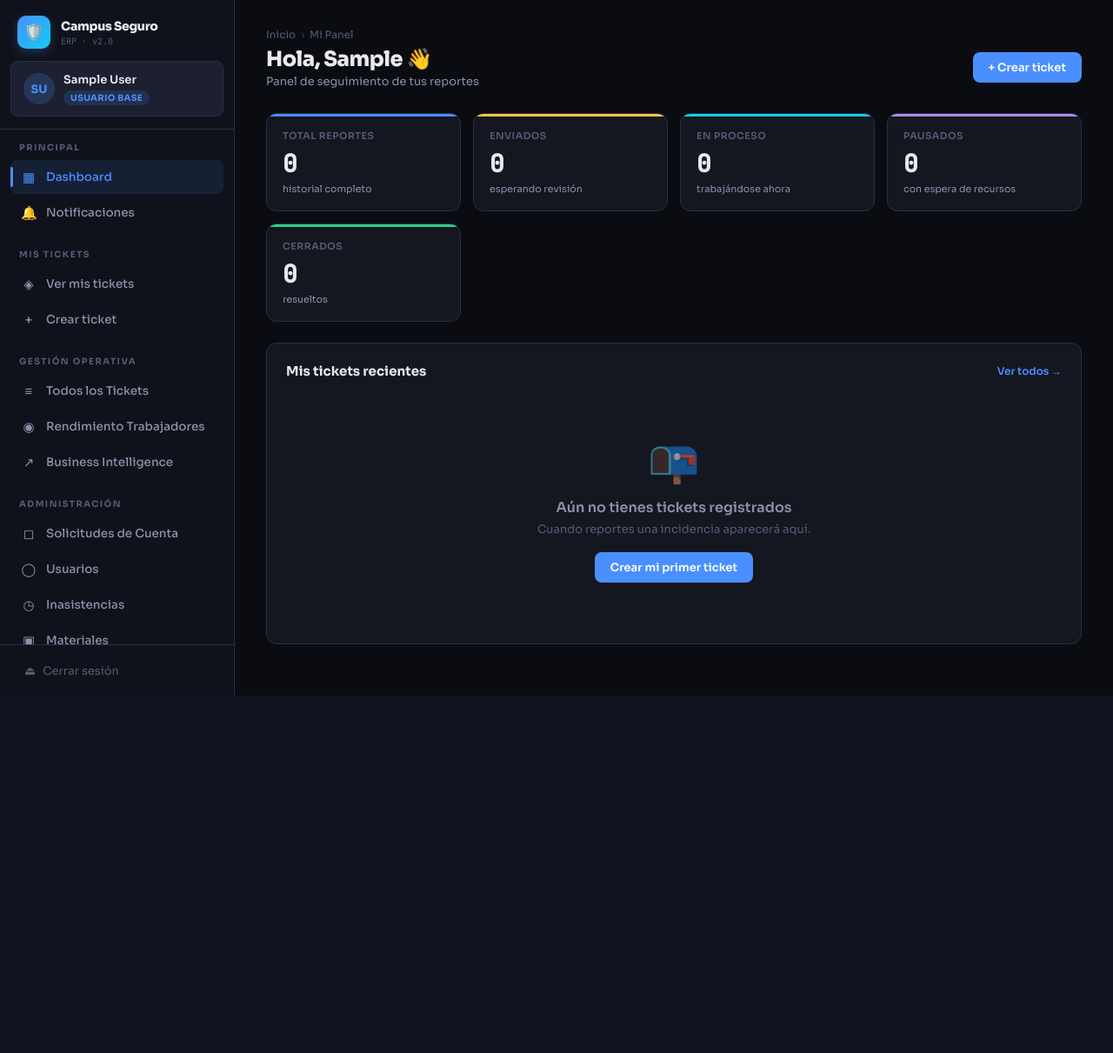
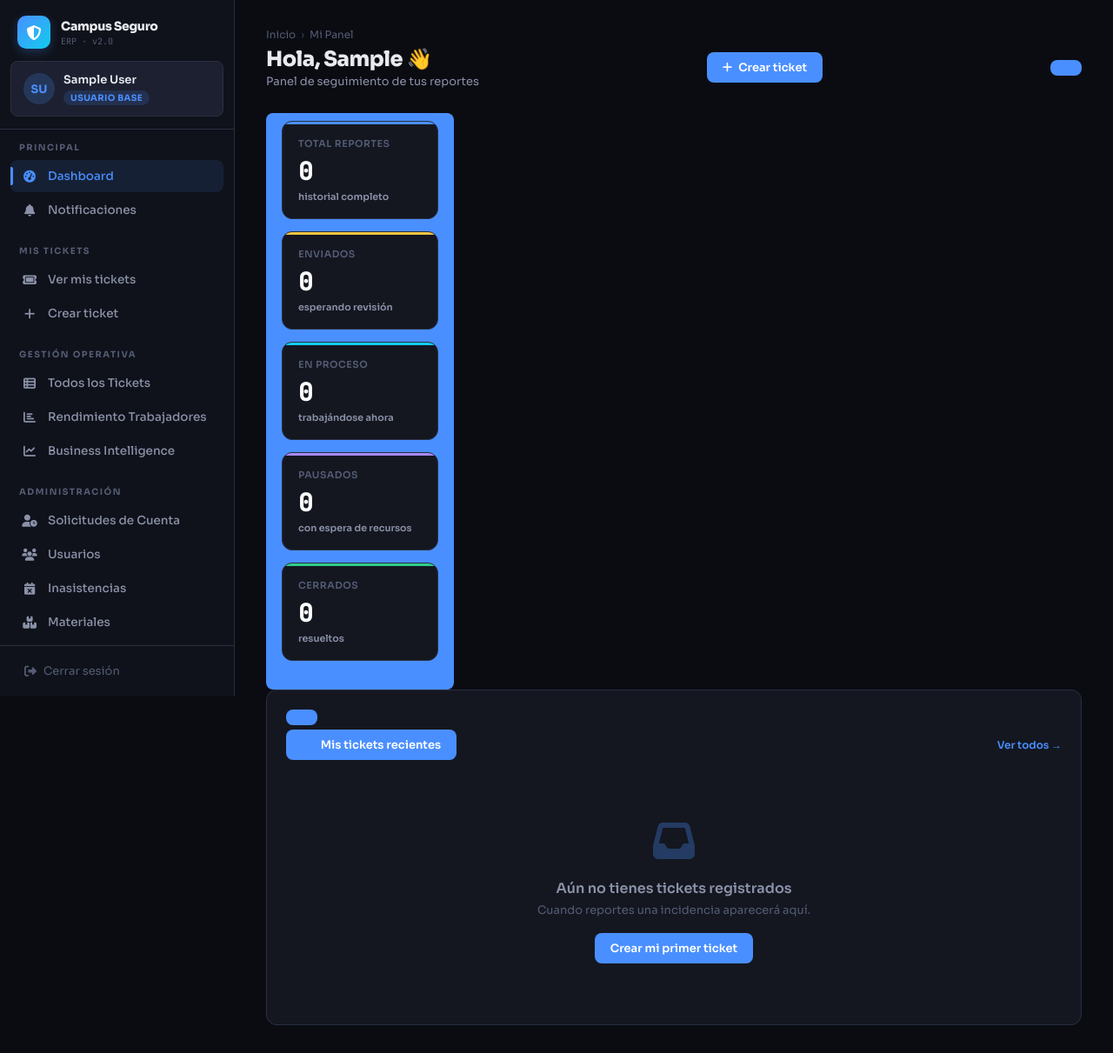
Before and after one commit to jordanrj1/Proyecto-CampuSeguro-, a Django app: page /dashboard/ in a window 1280 px wide. Shown: the whole page at 87% size. Before the commit the page ends 800 px from the top, so only its background shows below. Run offline with Django 5.2, Linux system fonts and the light colour scheme; the visitor is signed in with stand-in values (Sample User, id 1); data that the repository does not hold is empty.

Commit message:
Nuevo ux: iconografia profesional con Font Awesome 6 en toda la interfaz
Se elegio Integrar Font Awesome 6 Free via CDN (sin instalacion, sin build tools) y reemplazo todos los simbolos Unicode y emojis del sistema por iconos vectoriales consistentes. En la barra lateral: fa-gauge-high para el panel, fa-bell notificaciones, fa-ticket mis tickets, fa-table-list gestion, fa-chart-line BI, fa-shield-halved guardia, fa-wrench mantencion, fa-circle-user perfil, fa-right-from-bracket cierre de sesion. En los dashboards: iconos de color contextual en cada card-title (fa-circle-check reparaciones, fa-circle-xmark no reparados, fa-bolt acciones rapidas, etc.), iconos en alertas operativas, y estados vacios con fa-inbox / fa-circle-check bien proporcionados. En los botones de accion: fa-play tomar trabajo, fa-pen-to-square registrar avance, fa-circle-xmark no reparable, fa-stopwatch estimar.

```diff
--- a/Fase 2/Evidencias Proyecto/campus_seguro/app/templates/app/base.html
+++ b/Fase 2/Evidencias Proyecto/campus_seguro/app/templates/app/base.html
@@ -5,6 +5,7 @@
 <meta name="viewport" content="width=device-width, initial-scale=1.0">
 <title>{% block title %}Campus Seguro · ERP{% endblock %}</title>
 <link href="https://fonts.googleapis.com/css2?family=Sora:wght@300;400;500;600;700;800&family=JetBrains+Mono:wght@400;500&display=swap" rel="stylesheet">
+<link rel="stylesheet" href="https://cdnjs.cloudflare.com/ajax/libs/font-awesome/6.7.2/css/all.min.css">
 <style>
 :root {
   --bg-900: #0a0c12;
@@ -92,7 +93,7 @@ a { color: inherit; text-decoration: none; }
   content: ''; position: absolute; left: 0; top: 8px; bottom: 8px; width: 3px;
   background: var(--accent-blue); border-radius: 0 2px 2px 0;
 }
-.nav-item .icon { width: 18px; text-align: center; font-size: 15px; }
+.nav-item .icon { width: 20px; text-align: center; font-size: 14px; display: inline-flex; align-items: center; justify-content: center; flex-shrink: 0; }
 .nav-item .badge-mini {
   margin-left: auto; background: var(--accent-red); color: #fff;
   font-size: 10px; padding: 1px 6px; border-radius: 10px; font-weight: 700;
@@ -346,7 +347,7 @@ select { cursor: pointer; }
   <aside class="sidebar">
     <!-- Logo + nombre del sistema -->
     <div class="sb-brand">
-      <div class="logo">🛡️</div>
+      <div class="logo"><i class="fa-solid fa-shield-halved" style="color:#fff;font-size:17px;"></i></div>
       <div>
         <div class="name">Campus Seguro</div>
         <div class="sub">ERP · v2.0</div>
@@ -368,10 +369,10 @@ select { cursor: pointer; }
       <div class="nav-section">
         <div class="nav-label">Principal</div>
         <a href="{% url 'app:dashboard' %}" class="nav-item {% if request.resolver_match.url_name == 'dashboard' %}active{% endif %}">
-          <span class="icon">▦</span> Dashboard
+          <span class="icon"><i class="fa-solid fa-gauge-high"></i></span> Dashboard
         </a>
         <a href="{% url 'app:notificaciones' %}" class="nav-item {% if request.resolver_match.url_name == 'notificaciones' %}active{% endif %}">
-          <span class="icon">🔔</span> Notificaciones
+          <span class="icon"><i class="fa-solid fa-bell"></i></span> Notificaciones
           {% if notif_no_leidas_count %}<span class="badge-mini">{{ notif_no_leidas_count }}</span>{% endif %}
         </a>
       </div>
@@ -380,10 +381,10 @@ select { cursor: pointer; }
       <div class="nav-section">
         <div class="nav-label">Mis Tickets</div>
         <a href="{% url 'app:mis_tickets' %}" class="nav-item {% if request.resolver_match.url_name == 'mis_tickets' %}active{% endif %}">
-          <span class="icon">◈</span> Ver mis tickets
+          <span class="icon"><i class="fa-solid fa-ticket"></i></span> Ver mis tickets
         </a>
         <a href="{% url 'app:crear_ticket' %}" class="nav-item {% if request.resolver_match.url_name == 'crear_ticket' %}active{% endif %}">
-          <span class="icon">+</span> Crear ticket
+          <span class="icon"><i class="fa-solid fa-plus"></i></span> Crear ticket
         </a>
       </div>
       {% endif %}
@@ -392,28 +393,28 @@ select { cursor: pointer; }
       <div class="nav-section">
         <div class="nav-label">Gestión Operativa</div>
         <a href="{% url 'app:gestor_tickets' %}" class="nav-item {% if request.resolver_match.url_name == 'gestor_tickets' %}active{% endif %}">
-          <span class="icon">≡</span> Todos los Tickets
+          <span class="icon"><i class="fa-solid fa-table-list"></i></span> Todos los Tickets
         </a>
         <a href="{% url 'app:gestor_operativo' %}" class="nav-item {% if request.resolver_match.url_name == 'gestor_operativo' %}active{% endif %}">
-          <span class="icon">◉</span> Rendimiento Trabajadores
+          <span class="icon"><i class="fa-solid fa-chart-bar"></i></span> Rendimiento Trabajadores
         </a>
         <a href="{% url 'app:gestor_bi' %}" class="nav-item {% if request.resolver_match.url_name == 'gestor_bi' %}active{% endif %}">
-          <span class="icon">↗</span> Business Intelligence
+          <span class="icon"><i class="fa-solid fa-chart-line"></i></span> Business Intelligence
         </a>
       </div>
       <div class="nav-section">
         <div class="nav-label">Administración</div>
         <a href="{% url 'app:gestor_solicitudes_cuenta' %}" class="nav-item {% if request.resolver_match.url_name == 'gestor_solicitudes_cuenta' %}active{% endif %}">
-          <span class="icon">◻</span> Solicitudes de Cuenta
+          <span class="icon"><i class="fa-solid fa-user-clock"></i></span> Solicitudes de Cuenta
         </a>
         <a href="{% url 'app:gestor_usuarios' %}" class="nav-item {% if request.resolver_match.url_name == 'gestor_usuarios' %}active{% endif %}">
-          <span class="icon">◯</span> Usuarios
+          <span class="icon"><i class="fa-solid fa-users"></i></span> Usuarios
         </a>
         <a href="{% url 'app:gestor_inasistencias' %}" class="nav-item {% if request.resolver_match.url_name == 'gestor_inasistencias' %}active{% endif %}">
-          <span class="icon">◷</span> Inasistencias
+          <span class="icon"><i class="fa-solid fa-calendar-xmark"></i></span> Inasistencias
         </a>
         <a href="{% url 'app:materiales_listado' %}" class="nav-item {% if request.resolver_match.url_name == 'materiales_listado' %}active{% endif %}">
-          <span class="icon">▣</span> Materiales
+          <span class="icon"><i class="fa-solid fa-boxes-stacked"></i></span> Materiales
         </a>
       </div>
       {% endif %}
@@ -422,10 +423,10 @@ select { cursor: pointer; }
       <div class="nav-section">
         <div class="nav-label">Guardia</div>
         <a href="{% url 'app:dashboard' %}" class="nav-item {% if request.resolver_match.url_name == 'dashboard' %}active{% endif %}">
-          <span class="icon">◈</span> Validaciones Pendientes
+          <span class="icon"><i class="fa-solid fa-shield-halved"></i></span> Validaciones Pendientes
         </a>
         <a href="{% url 'app:registrar_inasistencia' %}" class="nav-item {% if request.resolver_match.url_name == 'registrar_inasistencia' %}active{% endif %}">
-          <span class="icon">◷</span> Registrar Inasistencia
+          <span class="icon"><i class="fa-solid fa-calendar-xmark"></i></span> Registrar Inasistencia
         </a>
       </div>
       {% endif %}
@@ -434,10 +435,10 @@ select { cursor: pointer; }
       <div class="nav-section">
         <div class="nav-label">Mantención</div>
         <a href="{% url 'app:dashboard' %}" class="nav-item {% if request.resolver_match.url_name == 'dashboard' %}active{% endif %}">
-          <span class="icon">⊙</span> Mis Trabajos
+          <span class="icon"><i class="fa-solid fa-wrench"></i></span> Mis Trabajos
         </a>
         <a href="{% url 'app:registrar_inasistencia' %}" class="nav-item {% if request.resolver_match.url_name == 'registrar_inasistencia' %}active{% endif %}">
-          <span class="icon">◷</span> Registrar Inasistencia
+          <span class="icon"><i class="fa-solid fa-calendar-xmark"></i></span> Registrar Inasistencia
         </a>
       </div>
       {% endif %}
@@ -445,7 +446,7 @@ select { cursor: pointer; }
       <div class="nav-section">
         <div class="nav-label">Cuenta</div>
         <a href="{% url 'app:mi_perfil' %}" class="nav-item {% if request.resolver_match.url_name == 'mi_perfil' %}active{% endif %}">
-          <span class="icon">◌</span> Mi Perfil
+          <span class="icon"><i class="fa-solid fa-circle-user"></i></span> Mi Perfil
         </a>
       </div>
     </nav>
@@ -453,7 +454,7 @@ select { cursor: pointer; }
     <!-- Cerrar sesión al pie -->
     <div class="sb-footer">
       <button onclick="document.getElementById('modal-logout').style.display='flex'" class="sb-logout">
-        <span style="font-size:14px;">⏏</span>
+        <i class="fa-solid fa-right-from-bracket" style="font-size:14px;"></i>
         <span>Cerrar sesión</span>
       </button>
     </div>
@@ -462,7 +463,7 @@ select { cursor: pointer; }
   <!-- Modal confirmación de logout -->
   <div id="modal-logout" style="display:none;position:fixed;inset:0;background:rgba(0,0,0,0.65);z-index:9999;align-items:center;justify-content:center;">
     <div style="background:var(--bg-800);border:1px solid var(--border-strong);border-radius:16px;padding:32px 36px;max-width:380px;width:90%;text-align:center;box-shadow:var(--shadow-lg);">
-      <div style="font-size:36px;margin-bottom:12px;">🔒</div>
+      <div style="font-size:36px;margin-bottom:12px;color:var(--accent-red);"><i class="fa-solid fa-right-from-bracket"></i></div>
       <div style="font-size:17px;font-weight:700;margin-bottom:8px;">¿Cerrar sesión?</div>
       <div style="font-size:13px;color:var(--text-secondary);margin-bottom:24px;">Tu sesión se cerrará y deberás iniciar sesión nuevamente.</div>
       <div style="display:flex;gap:12px;justify-content:center;">
--- a/Fase 2/Evidencias Proyecto/campus_seguro/app/templates/app/dashboard.html
+++ b/Fase 2/Evidencias Proyecto/campus_seguro/app/templates/app/dashboard.html
@@ -8,7 +8,7 @@
   </div>
   <div class="topbar-actions">
     <a href="{% url 'app:crear_ticket' %}" class="btn btn-primary"
-      >+ Crear ticket</a
+      ><i class="fa-solid fa-plus"></i> Crear ticket</
     >
   </div>
 </div>
@@ -43,7 +43,7 @@
 
 <div class="card">
   <div class="card-title">
-    Mis tickets recientes
+    <i class="fa-solid fa-ticket" style="color:var(--accent-blue);"></i> Mis tickets recientes
     <a
       href="{% url 'app:mis_tickets' %}"
       style="
@@ -120,7 +120,7 @@
   </div>
   {% else %}
   <div class="empty-state">
-    <div class="icon">📭</div>
+    <div class="icon"><i class="fa-solid fa-inbox" style="color:var(--accent-blue);opacity:0.5;"></i></div>
     <div class="label">Aún no tienes tickets registrados</div>
     <div class="sub">Cuando reportes una incidencia aparecerá aquí.</div>
     <a
```
Also changed, not shown: Fase 2/Evidencias Proyecto/campus_seguro/app/templates/app/dashboard_gestor.html (+11 -11 lines), Fase 2/Evidencias Proyecto/campus_seguro/app/templates/app/guardia.html (+7 -7 lines), Fase 2/Evidencias Proyecto/campus_seguro/app/templates/app/mantencion/dashboard.html (+11 -11 lines).
